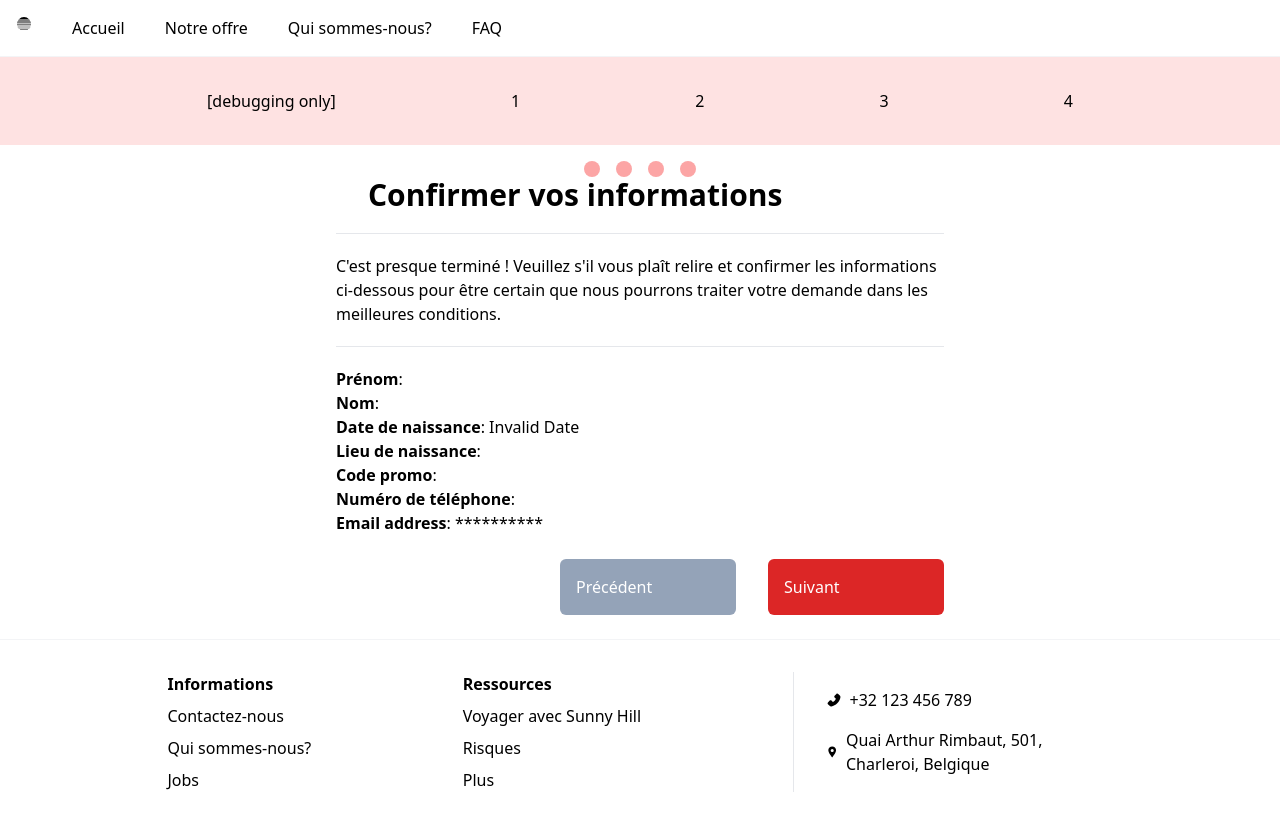
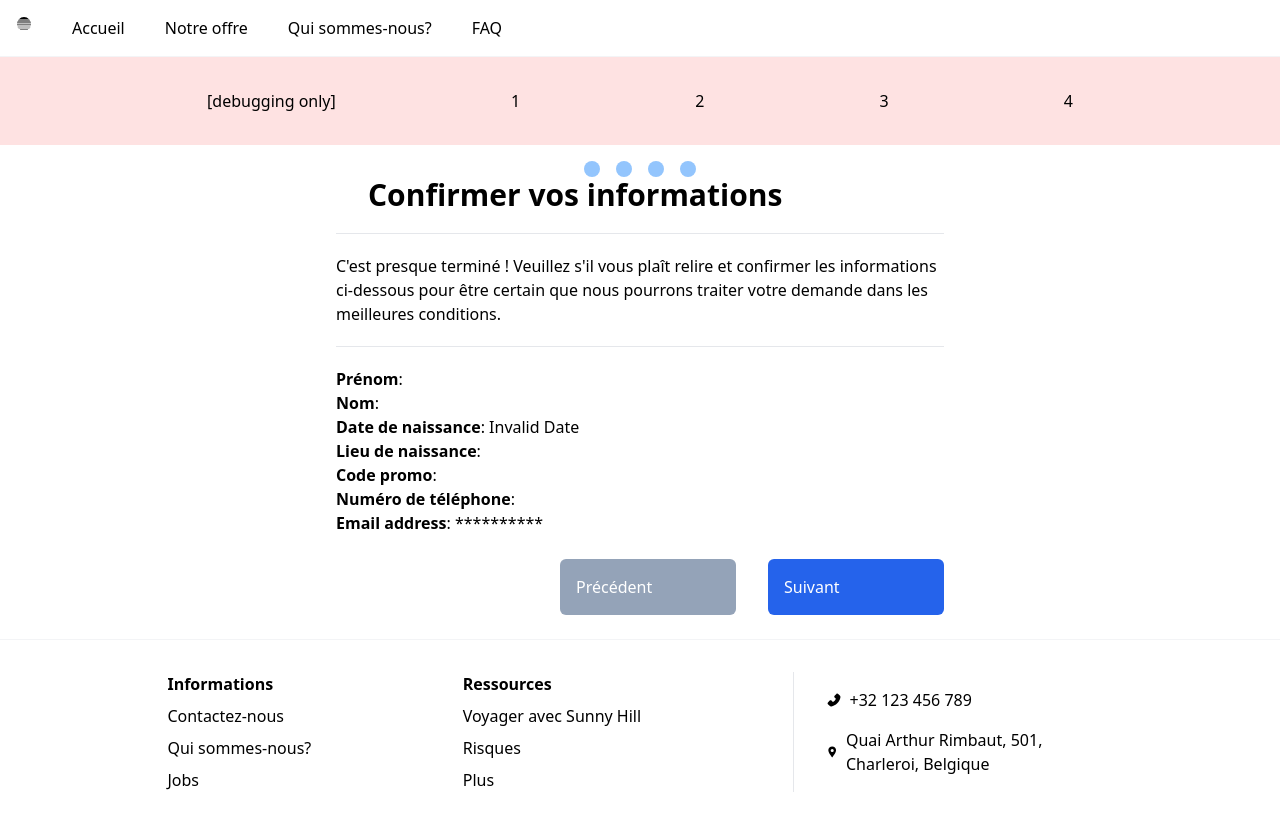
Before and after one commit to nathvda/SunnyHillAgency, a React (Vite) app: page /form/step-four in a window 1280 px wide. Built offline with nearby package versions, Linux system fonts and the light colour scheme.

Commit message:
changing red for blue

```diff
--- a/src/About.tsx
+++ b/src/About.tsx
@@ -3,7 +3,7 @@ import Titres from "./Titres";
 
 const About = () => {
     return (
-        <div className="p-8">
+        <div className="p-8 lg:w-1/2 m-auto">
             <Titres>Sunny Hill</Titres>
             <p className="p-8">Notre agence met à disposition une liste de voyage organisés qui permettront aux voyageurs d'éviter le maximum de problèmes en cours de route. Chez Sunny Hill, on s'occupe de tout : de la réservation à la résolution des problèmes, en passant par les activités sur place. Vous n'avez qu'à poser vos bagages et à vous détendre.</p>
             <Titres>Nos valeurs</Titres>
--- a/src/FAQ.tsx
+++ b/src/FAQ.tsx
@@ -23,14 +23,14 @@ const Faq = () => {
    <div className="flex flex-col justify-center p-8 gap-8 bg-black bg-faq-background text-white bg-cover h-auto flex-grow">
             <h1 className="text-4xl font-bold lg:text-7xl lg:text-center">Foire aux questions</h1>
        </div>
-    <div className="p-8 text-sm flex-col gap-2 flex">
+    <div className="p-8 text-sm flex-col gap-2 flex lg:w-1/2 lg:m-auto">
 
       {QUESTIONS.map((a) => (
         <Disclosure>
           <Disclosure.Button className="border border-gray-100 p-8 rounded-md shadow-sm border-b-blue-600 border-b-2 lg:text-xl lg:flex lg:items-center lg:gap-8">
             <AiFillQuestionCircle /> {a.question}
           </Disclosure.Button>
-          <Disclosure.Panel className="bg-gray-100 p-8  lg:text-xl">
+          <Disclosure.Panel className="bg-gray-100 p-8  lg:text-xl flex-grow-0">
             {a.answer}
           </Disclosure.Panel>
         </Disclosure>
--- a/src/FormSteps/StepFour.tsx
+++ b/src/FormSteps/StepFour.tsx
@@ -18,10 +18,10 @@ const StepFour = () => {
   return (
     <div className="bg-white text-black flex-grow flex-col p-4 rounded-lg lg:w-1/2 m-auto">
       <div className="flex gap-4 justify-center">
-        <div className="w-4 h-4 bg-red-300 rounded-lg"></div>
-        <div className="w-4 h-4 rounded-lg bg-red-300"></div>
-        <div className="w-4 h-4 rounded-lg bg-red-300"></div>
-        <div className="w-4 h-4 rounded-lg bg-red-300"></div>
+        <div className="w-4 h-4 bg-blue-300 rounded-lg"></div>
+        <div className="w-4 h-4 rounded-lg bg-blue-300"></div>
+        <div className="w-4 h-4 rounded-lg bg-blue-300"></div>
+        <div className="w-4 h-4 rounded-lg bg-blue-300"></div>
       </div>
       <h2 className="text-3xl font-bold ml-8">Confirmer vos informations</h2>
       <hr className="border-t my-5" />
--- a/src/FormSteps/StepOne.tsx
+++ b/src/FormSteps/StepOne.tsx
@@ -54,7 +54,7 @@ const StepOne = () => {
   return (
     <div className="bg-white text-black flex-grow flex-col p-4 rounded-lg lg:w-1/2 m-auto">
       <div className="flex gap-4 justify-center">
-      <div className="w-4 h-4 bg-red-300 rounded-lg"></div><div className="w-4 h-4 rounded-lg bg-gray-300"></div><div className="w-4 h-4 rounded-lg bg-gray-300"></div><div className="w-4 h-4 rounded-lg bg-gray-300"></div></div>
+      <div className="w-4 h-4 bg-blue-300 rounded-lg"></div><div className="w-4 h-4 rounded-lg bg-gray-300"></div><div className="w-4 h-4 rounded-lg bg-gray-300"></div><div className="w-4 h-4 rounded-lg bg-gray-300"></div></div>
       <h2 className="text-3xl font-bold ml-8">Formulaire de contact</h2>
       <hr className="border-t my-5"/>
 <FormHeading/>
--- a/src/FormSteps/StepThree.tsx
+++ b/src/FormSteps/StepThree.tsx
@@ -58,9 +58,9 @@ const StepThree = () => {
   return (
     <div className="bg-white text-black flex-grow flex-col p-4 rounded-lg lg:w-1/2 m-auto">
       <div className="flex gap-4 justify-center">
-        <div className="w-4 h-4 bg-red-300 rounded-lg"></div>
-        <div className="w-4 h-4 rounded-lg bg-red-300"></div>
-        <div className="w-4 h-4 rounded-lg bg-red-300"></div>
+        <div className="w-4 h-4 bg-blue-300 rounded-lg"></div>
+        <div className="w-4 h-4 rounded-lg bg-blue-300"></div>
+        <div className="w-4 h-4 rounded-lg bg-blue-300"></div>
         <div className="w-4 h-4 rounded-lg bg-gray-300"></div>
       </div>
 
--- a/src/FormSteps/StepTwo.tsx
+++ b/src/FormSteps/StepTwo.tsx
@@ -68,8 +68,8 @@ const StepTwo = () => {
   return (
     <div className="bg-white text-black flex-grow flex-col p-4 rounded-lg lg:w-1/2 m-auto">
       <div className="flex gap-4 justify-center">
-        <div className="w-4 h-4 bg-red-300 rounded-lg"></div>
-        <div className="w-4 h-4 rounded-lg bg-red-300"></div>
+        <div className="w-4 h-4 bg-blue-300 rounded-lg"></div>
+        <div className="w-4 h-4 rounded-lg bg-blue-300"></div>
         <div className="w-4 h-4 rounded-lg bg-gray-300"></div>
         <div className="w-4 h-4 rounded-lg bg-gray-300"></div>
       </div>
--- a/src/Submit.tsx
+++ b/src/Submit.tsx
@@ -1,7 +1,7 @@
 const Submit = () => {
     return (
         <>
-        <button type="submit" className="flex bg-red-600 text-white p-4 mt-4 rounded-md md:w-44">Suivant</button>
+        <button type="submit" className="flex bg-blue-600 text-white p-4 mt-4 rounded-md md:w-44">Suivant</button>
 
         </>
     );
```
